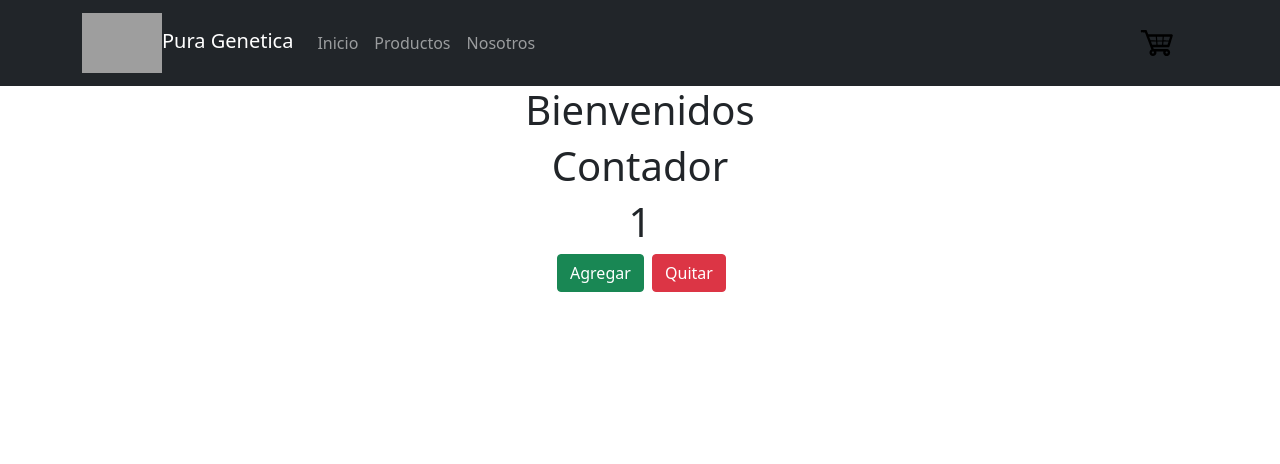
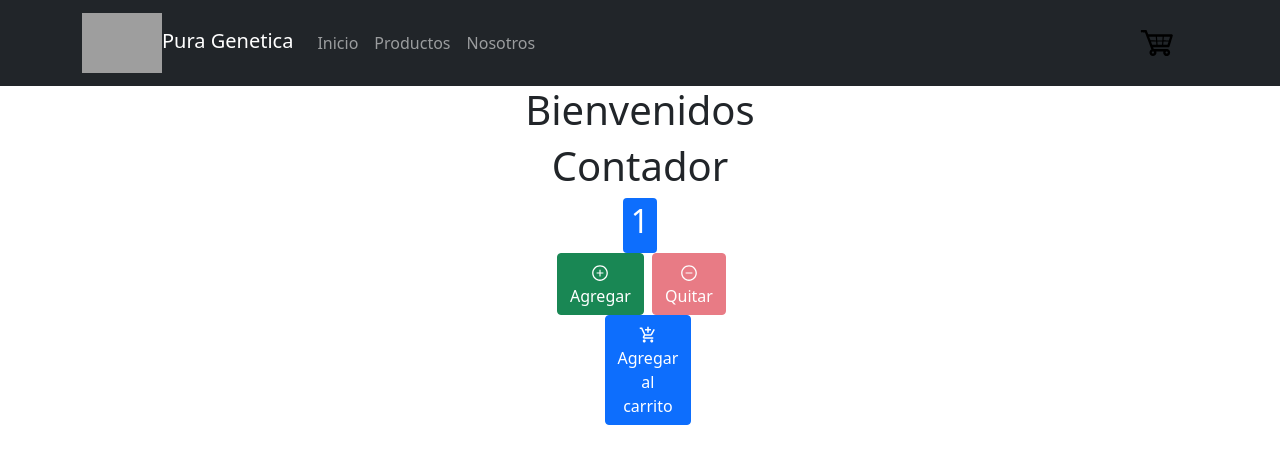
Before and after one commit to JohnnyPegaduro/E-commerce_Matias-Ariel-Deluca, a React (Create React App) app: page / in a window 1280 px wide. Shown: the top 464 px of the page. Built offline with nearby package versions, Linux system fonts and the light colour scheme; grey boxes are pictures that could not be loaded.

Commit message:
Corrigiendo contador

```diff
--- a/package.json
+++ b/package.json
@@ -10,6 +10,7 @@
     "react": "^18.1.0",
     "react-bootstrap": "^2.4.0",
     "react-dom": "^18.1.0",
+    "react-icons": "^4.4.0",
     "react-scripts": "5.0.1",
     "web-vitals": "^2.1.4"
   },
--- a/src/App.jsx
+++ b/src/App.jsx
@@ -15,7 +15,6 @@ function App() {
 
       <ItemListContainer Saludo={"Bienvenidos"}/>
 
-      <ItemCount/>
 
     </>
   );
--- a/src/components/ItemCount/ItemCount.jsx
+++ b/src/components/ItemCount/ItemCount.jsx
@@ -1,44 +1,55 @@
-import React, { useState } from "react";
+import React,{useState}from'react';
 import Button from 'react-bootstrap/Button';
+import Badge from 'react-bootstrap/Badge'
+import Col from 'react-bootstrap/Col'
+import Row from 'react-bootstrap/Row'
 import Container from 'react-bootstrap/Container'
-import Row from 'react-bootstrap/Row'
-import Col from 'react-bootstrap/Col'
+import 'bootstrap/dist/css/bootstrap.min.css';
+import { MdOutlineAddShoppingCart} from "react-icons/md";
+import { AiOutlineMinusCircle, AiOutlinePlusCircle } from "react-icons/ai";
 
 
-const ItemCount = () => {
-  //  Counter is a state initialized to 0
-    const [counter, setCounter] = useState(1)
 
-  // Function is called everytime increment button is clicked
-    const handleClick1 = () => {
-    // Counter state is incremented
-        setCounter(counter + 1)
+
+export const ItemCount = ({initial, stock, onAdd}) => {
+    const [count, setCount] = useState(initial);
+
+    const decrease = () => {
+        setCount(count - 1)
     }
 
-  // Function is called everytime decrement button is clicked
-    const handleClick2 = () => {
-    // Counter state is decremented
-    setCounter(counter - 1)
+    const increase = () => {
+        setCount(count + 1)
     }
 
-return (
+
+    return(
+        <>
+
     <Container>
         <Row className="justify-content-md-center">
             <Col md="auto"><h1>Contador</h1></Col>
         </Row>
         <Row className="justify-content-md-center">
-            <Col md="auto"><h1>{counter}</h1></Col>
+            <Col md="auto"> <Badge><h2>{count}</h2></Badge></Col>
         </Row>
         <Row className="justify-content-md-center">
             <Col xs lg="1">
-                <Button variant="success" onClick={handleClick1}>Agregar</Button>
+                <Button variant="success" disabled={count >= stock} onClick={increase} > <AiOutlinePlusCircle style={{color: 'white', fontSize: '18px'}}/>Agregar</Button>
             </Col>
             <Col xs lg="1">
-                <Button variant="danger" onClick={handleClick2}>Quitar</Button>
+                <Button variant="danger" disabled={count <= 1} onClick={decrease} ><AiOutlineMinusCircle style={{color: 'white', fontSize: '18px'}} />Quitar</Button>
+            </Col>
+        </Row>
+        <Row className="justify-content-md-center">
+            <Col xs lg="1">
+                <Button  color="primary" outline disabled={stock <= 0} onClick={()=>onAdd(count)} > <MdOutlineAddShoppingCart style={{color: 'white', fontSize: '18px'}}/> Agregar al carrito</Button>
             </Col>
         </Row>
     </Container>
-    )
-}
 
-export default ItemCount
+        </>
+        )
+    }
+
+    export default ItemCount;
--- a/src/components/ItemListContainer/ItemListContainer.jsx
+++ b/src/components/ItemListContainer/ItemListContainer.jsx
@@ -1,8 +1,19 @@
-
+import ItemCount from "../../components/ItemCount/ItemCount"
 
 const ItemListContainer = ({Saludo}) => {
+
+    const onAdd = (quantity) => {
+        console.log(`Compraste ${quantity} unidades`);
+    }
+
     return (
-    <h1><center>{Saludo}</center></h1>
+        <>
+
+        <h1><center>{Saludo}</center></h1>
+
+        <ItemCount initial={1} stock={5} onAdd={onAdd}/>
+
+        </>
     )
 }
 
```
Also changed, not shown: 1 other file (tests, documents, lock files or other folders).
